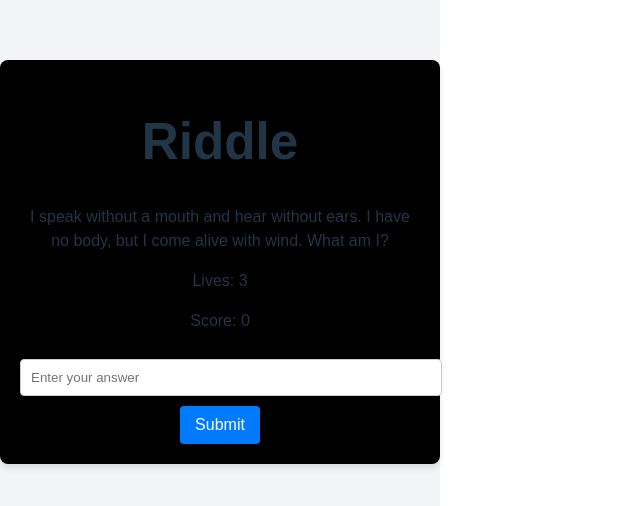
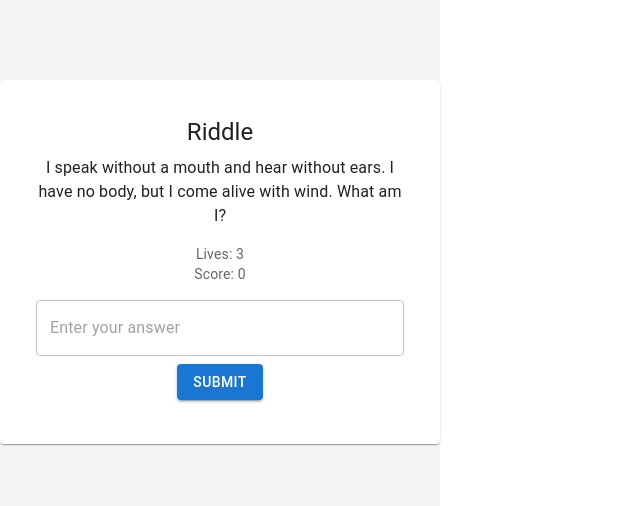
Before and after one commit to gschiavodev/cis4004-semester-project, a React (Vite) app in the folder frontend/: page / in a window 1280 px wide. Shown: the part 138-644 px from the top of the page, without its empty margins (0-640 px from the left). Built offline with nearby package versions, Linux system fonts and the light colour scheme.

Commit message:
updated for material UI

```diff
--- a/frontend/src/Game.tsx
+++ b/frontend/src/Game.tsx
@@ -1,4 +1,5 @@
 import { useState } from "react";
+import { TextField, Button, Card, CardContent, Typography } from "@mui/material";
 
 export default function RiddlePage() {
     const riddle = "I speak without a mouth and hear without ears. I have no body, but I come alive with wind. What am I?";
@@ -27,30 +28,34 @@ export default function RiddlePage() {
 
     return (
         <div style={{ display: 'flex', flexDirection: 'column', alignItems: 'center', justifyContent: 'center', minHeight: '100vh', backgroundColor: '#f3f4f6', fontFamily: 'Arial, sans-serif', textAlign: 'center' }}>
-            <div style={{ background: 'black', padding: '20px', borderRadius: '8px', boxShadow: '0 4px 6px rgba(0, 0, 0, 0.1)', maxWidth: '400px', width: '100%' }}>
-                <h1>Riddle</h1>
-                <p>{riddle}</p>
-                <p>Lives: {lives}</p>
-                <p>Score: {score}</p>
-                <input
-                    type="text"
+            <Card style={{ maxWidth: '400px', width: '100%', padding: '20px', textAlign: 'center' }}>
+                <CardContent>
+                    <Typography variant="h5" gutterBottom>Riddle</Typography>
+                    <Typography variant="body1" paragraph>{riddle}</Typography>
+                    <Typography variant="body2" color="textSecondary">Lives: {lives}</Typography>
+                    <Typography variant="body2" color="textSecondary">Score: {score}</Typography>
+                    <TextField
+                        fullWidth
+                        variant="outlined"
                         value={answer}
                         onChange={(e) => setAnswer(e.target.value)}
                         placeholder="Enter your answer"
-                    style={{ width: '100%', padding: '10px', margin: '10px 0', border: '1px solid #ccc', borderRadius: '4px' }}
                         disabled={lives === 0}
+                        margin="normal"
                     />
-                <button
+                    <Button
+                        variant="contained"
+                        color="primary"
                         onClick={checkAnswer}
-                    style={{ padding: '10px 15px', backgroundColor: '#007bff', color: 'white', border: 'none', borderRadius: '4px', cursor: 'pointer' }}
                         disabled={lives === 0}
                     >
                         Submit
-                </button>
+                    </Button>
                     {message && (
-                    <p style={{ marginTop: '10px', fontWeight: 'bold', color: lives === 0 ? 'red' : 'white' }}>{message}</p>
+                        <Typography variant="body1" style={{ marginTop: '10px', fontWeight: 'bold', color: lives === 0 ? 'red' : 'black' }}>{message}</Typography>
                     )}
-            </div>
+                </CardContent>
+            </Card>
         </div>
     );
 }
```
Lines whose indentation alone changed are shown as unchanged.
